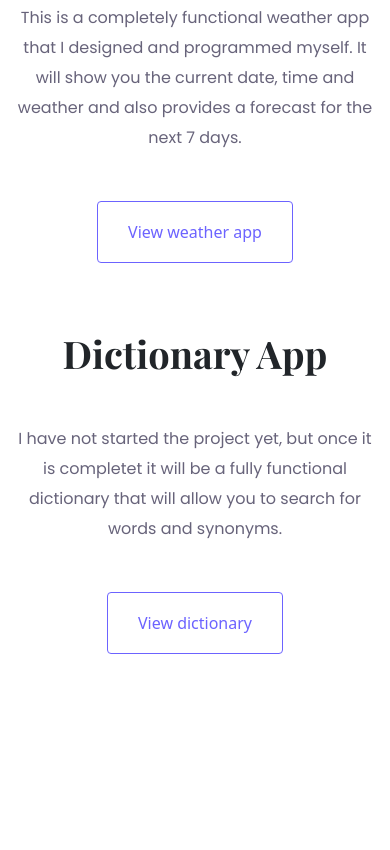
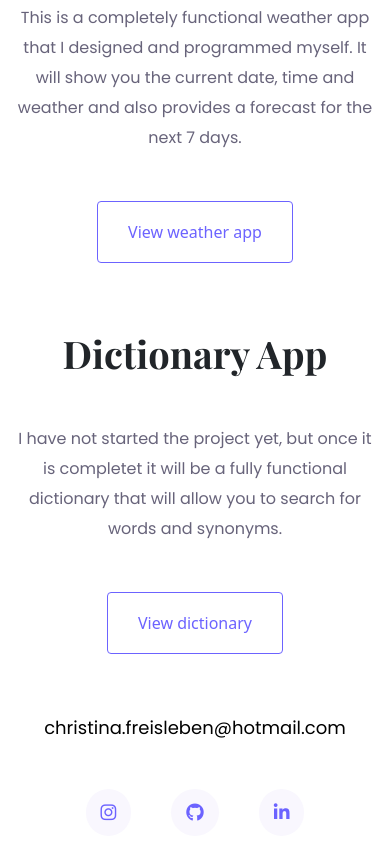
Before and after one commit to ChristinaFreisleben/final-project-multiple-pages, a plain HTML site: page index.html in a window 390 px wide. Shown: the part 1147-1997 px from the top of the page. Before the commit the page ends 1801 px from the top, so only its background shows below. Drawn offline with nearby package versions, Linux system fonts and the light colour scheme.

Commit message:
Added footer section

```diff
--- a/css/style.css
+++ b/css/style.css
@@ -17,6 +17,10 @@ h6 {
 
 h3 {
   margin-top: 100px;
+}
+
+h4 {
+  font-size: 48px;
 }
 
 p {
@@ -139,9 +143,52 @@ img.work-screenshots {
   margin-bottom: 30px;
 }
 
+footer {
+  margin: 60px 0;
+}
+
+footer .contact-box {
+  background-color: var(--secondary-color);
+  margin: 10px;
+  padding: 30px 100px;
+  border-radius: 10px;
+}
+
+footer .content-box p {
+  margin: 0;
+}
+
+footer .email-link {
+  text-decoration: none;
+  color: black;
+  font-family: var(--font-default);
+  font-size: 24px;
+  transition: all 100ms ease-in-out;
+}
+
+footer .email-link:hover {
+  color: var(--primary-color);
+}
+
+footer .social-links a {
+  margin: 0 20px;
+  color: var(--primary-color);
+  font-size: 18px;
+  background-color: var(--secondary-color);
+  padding: 10px 15px;
+  border-radius: 50%;
+  transition: all 100ms ease-in-out;
+}
+
+footer .social-links a:hover {
+  color: white;
+  background-color: var(--primary-color);
+}
+
 @media (max-width: 1000px) {
   h1,
-  h3 {
+  h3,
+  h4 {
     font-size: 38px;
   }
 
@@ -156,6 +203,10 @@ img.work-screenshots {
 
   nav li {
     font-size: 12px;
+  }
+
+  footer .email-link {
+    font-size: 18px;
   }
 
   .hero {
--- a/index.html
+++ b/index.html
@@ -57,7 +57,7 @@
       <p>Hi, I am</p>
       <h1>Christina Freisleben</h1>
       <h2 class="mb-5">Frontend Developer based in Vienna.</h2>
-      <a href="#" class="btn btn-cta">Get started</a>
+      <a href="#" class="btn btn-cta">Contact me</a>
     </div>
     <p class="text-center m-5">Featured projects</p>
     <div class="container">
@@ -110,6 +110,41 @@
           <a href="#" class="btn btn-link">View dictionary</a>
         </div>
       </div>
+      <footer>
+        <div class="contact-box d-none d-lg-flex justify-content-between mb-5">
+          <div>
+            <h4>Work enquiry</h4>
+            <p class="text-muted">I look forward to working with you!</p>
+          </div>
+          <div>
+            <a
+              href="mailto:christina.freisleben@hotmail.com"
+              class="btn btn-cta"
+              >Let's talk here</a
+            >
+          </div>
+        </div>
+        <div class="d-flex justify-content-center mb-5">
+          <a href="mailto:christina.freisleben@hotmail.com" class="email-link"
+            >christina.freisleben@hotmail.com</a
+          >
+        </div>
+        <div class="social-links d-flex justify-content-center mb-5">
+          <a
+            href="https://www.instagram.com/christina.elena_/?hl=en"
+            target="_blank"
+            ><i class="fa-brands fa-instagram"></i
+          ></a>
+          <a href="https://github.com/ChristinaFreisleben" target="_blank"
+            ><i class="fa-brands fa-github"></i
+          ></a>
+          <a
+            href="https://www.linkedin.com/in/christina-freisleben-980382a0/"
+            target="_blank"
+            ><i class="fa-brands fa-linkedin-in"></i
+          ></a>
+        </div>
+      </footer>
     </div>
   </body>
 </html>
```
